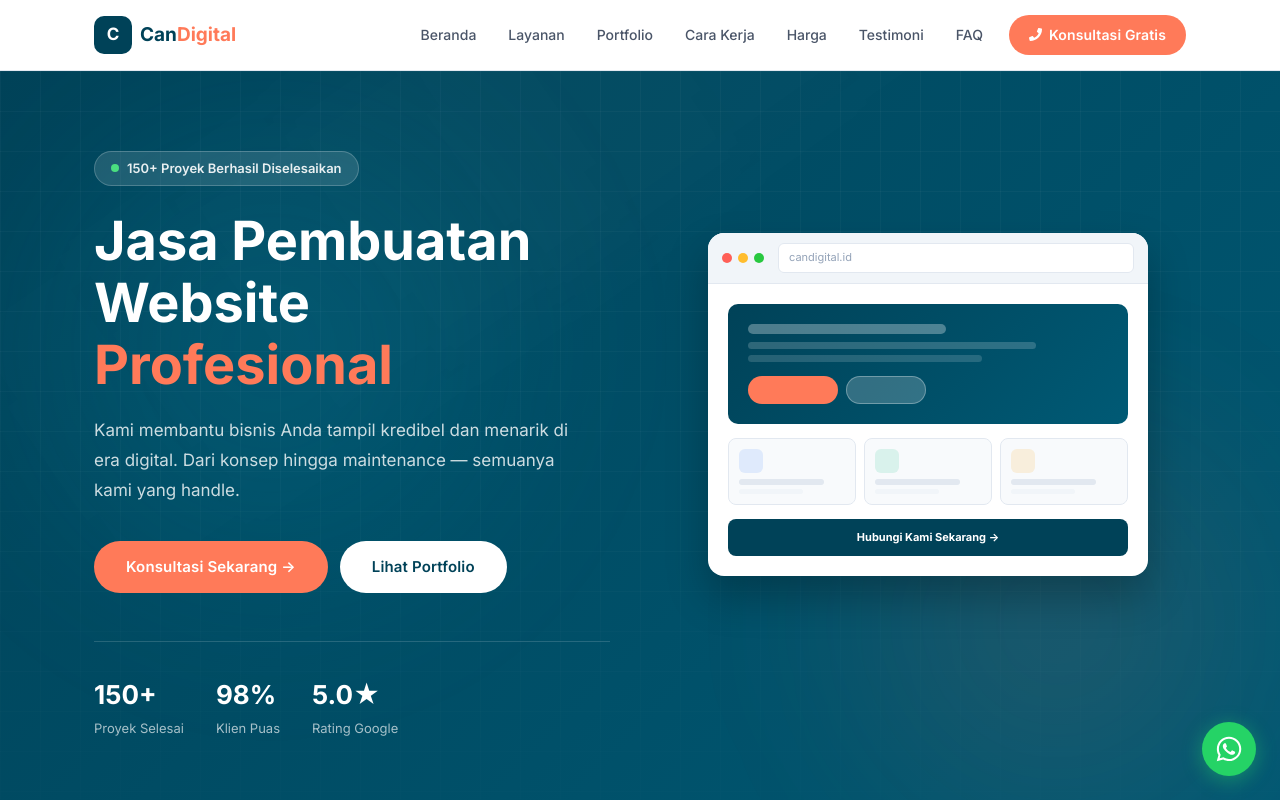
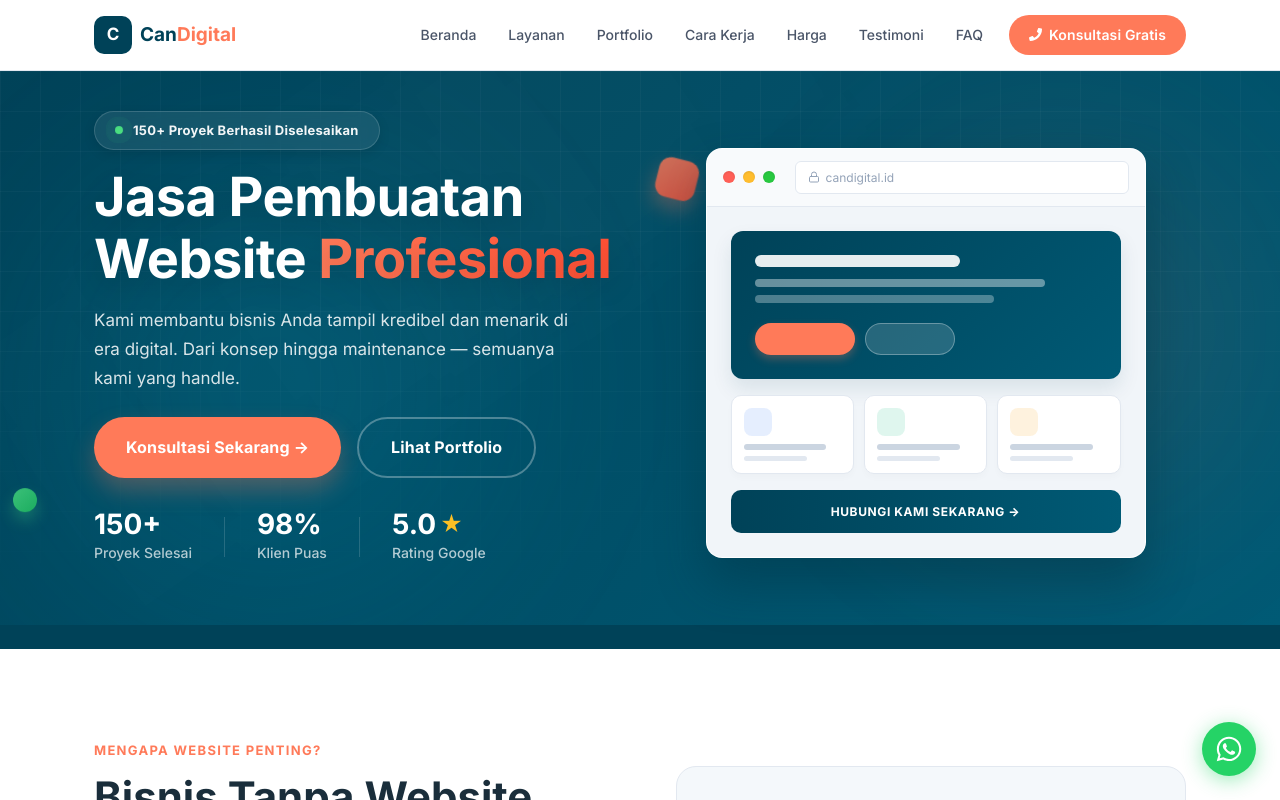
Before and after one commit to navyrastudio/companyprofilecandigital, a Next.js app: page / in a window 1280 px wide. Shown: the top 800 px of the page. Built offline with nearby package versions, Linux system fonts and the light colour scheme.

Commit message:
style(hero): refine layout and alignment

```diff
--- a/app/components/HeroSection.tsx
+++ b/app/components/HeroSection.tsx
@@ -4,8 +4,7 @@ export default function HeroSection() {
       id="hero"
       style={{
         background: "linear-gradient(135deg, #004258 0%, #005a75 100%)",
-        padding: "80px 0 0",
-        overflow: "hidden",
+        padding: "40px 0 0",
         position: "relative",
       }}
     >
@@ -32,32 +31,38 @@ export default function HeroSection() {
       </div>
 
       <div className="container" style={{ position: "relative", zIndex: 10 }}>
+        {/* Floating Decorative Orbs */}
+        <div className="hero-float-2" style={{ position: "absolute", top: "10%", right: "45%", width: "40px", height: "40px", borderRadius: "12px", background: "linear-gradient(135deg, rgba(255,122,89,0.8), rgba(255,80,53,0.8))", transform: "rotate(15deg)", boxShadow: "0 10px 20px rgba(255,122,89,0.3)", backdropFilter: "blur(4px)", zIndex: 0 }} />
+        <div className="hero-float-3" style={{ position: "absolute", bottom: "20%", left: "-5%", width: "24px", height: "24px", borderRadius: "50%", background: "linear-gradient(135deg, rgba(74,222,128,0.8), rgba(34,197,94,0.8))", boxShadow: "0 8px 16px rgba(74,222,128,0.3)", zIndex: 0 }} />
+
         <div
           style={{
             display: "grid",
             gridTemplateColumns: "1fr 1fr",
-            gap: "60px",
+            gap: "50px",
             alignItems: "center",
-            paddingBottom: "100px",
+            paddingBottom: "60px",
           }}
           className="two-col"
         >
           {/* Left */}
-          <div className="reveal-left">
+          <div className="reveal-left" style={{ position: "relative", zIndex: 2 }}>
             <div
               style={{
                 display: "inline-flex",
                 alignItems: "center",
-                gap: "8px",
-                background: "rgba(255,255,255,0.12)",
-                border: "1px solid rgba(255,255,255,0.2)",
+                gap: "10px",
+                background: "rgba(255,255,255,0.08)",
+                backdropFilter: "blur(10px)",
+                border: "1px solid rgba(255,255,255,0.15)",
                 borderRadius: "50px",
-                padding: "6px 16px",
-                marginBottom: "24px",
+                padding: "8px 20px",
+                marginBottom: "16px",
+                boxShadow: "0 4px 12px rgba(0,0,0,0.1)",
               }}
             >
-              <span style={{ width: 8, height: 8, borderRadius: "50%", background: "#4ade80", display: "inline-block" }} />
-              <span style={{ color: "rgba(255,255,255,0.9)", fontSize: "13px", fontWeight: 600 }}>
+              <span className="pulse-dot" style={{ width: 8, height: 8, borderRadius: "50%", background: "#4ade80", display: "inline-block", boxShadow: "0 0 10px #4ade80" }} />
+              <span style={{ color: "rgba(255,255,255,0.95)", fontSize: "13px", fontWeight: 700, letterSpacing: "0.02em" }}>
                 150+ Proyek Berhasil Diselesaikan
               </span>
             </div>
@@ -67,39 +72,65 @@ export default function HeroSection() {
                 fontSize: "clamp(32px, 4.5vw, 54px)",
                 fontWeight: 800,
                 color: "#fff",
-                marginBottom: "20px",
+                marginBottom: "16px",
                 lineHeight: 1.15,
+                letterSpacing: "-0.01em",
+                textShadow: "0 10px 30px rgba(0,0,0,0.15)",
               }}
             >
               Jasa Pembuatan<br />
               Website{" "}
-              <span style={{ color: "#ff7a59" }}>Profesional</span>
+              <span style={{
+                background: "linear-gradient(90deg, #ff7a59, #ff5035)",
+                WebkitBackgroundClip: "text",
+                WebkitTextFillColor: "transparent",
+                display: "inline-block"
+              }}>Profesional</span>
             </h1>
 
             <p
               style={{
                 fontSize: "17px",
-                color: "rgba(255,255,255,0.8)",
-                marginBottom: "36px",
-                lineHeight: 1.75,
-                maxWidth: "480px",
+                color: "rgba(255,255,255,0.85)",
+                marginBottom: "24px",
+                lineHeight: 1.7,
+                maxWidth: "500px",
+                fontWeight: 400,
               }}
             >
               Kami membantu bisnis Anda tampil kredibel dan menarik di era digital.
               Dari konsep hingga maintenance — semuanya kami yang handle.
             </p>
 
-            <div style={{ display: "flex", gap: "12px", flexWrap: "wrap" }}>
+            <div style={{ display: "flex", gap: "16px", flexWrap: "wrap", marginBottom: "32px" }}>
               <a
                 href="https://wa.me/6281234567890?text=Halo%20CanDigital%2C%20saya%20ingin%20konsultasi%20gratis"
                 target="_blank"
                 rel="noopener noreferrer"
-                className="btn btn-accent"
+                className="btn btn-accent hero-btn"
                 id="hero-cta-primary"
+                style={{
+                  padding: "16px 32px",
+                  fontSize: "16px",
+                  fontWeight: 700,
+                  boxShadow: "0 12px 24px rgba(255,122,89,0.3)",
+                }}
               >
                 Konsultasi Sekarang →
               </a>
-              <a href="#portfolio" className="btn btn-white" id="hero-cta-portfolio">
+              <a
+                href="#portfolio"
+                className="btn btn-white hero-btn-outline"
+                id="hero-cta-portfolio"
+                style={{
+                  padding: "16px 32px",
+                  fontSize: "16px",
+                  fontWeight: 700,
+                  background: "transparent",
+                  border: "2px solid rgba(255,255,255,0.3)",
+                  color: "#fff",
+                }}
+              >
                 Lihat Portfolio
               </a>
             </div>
@@ -109,114 +140,116 @@ export default function HeroSection() {
               style={{
                 display: "flex",
                 gap: "32px",
-                marginTop: "48px",
-                paddingTop: "32px",
-                borderTop: "1px solid rgba(255,255,255,0.15)",
+                alignItems: "center",
                 flexWrap: "wrap",
               }}
             >
-              {[
-                { num: "150+", label: "Proyek Selesai" },
-                { num: "98%", label: "Klien Puas" },
-                { num: "5.0★", label: "Rating Google" },
-              ].map((s) => (
-                <div key={s.label}>
-                  <div style={{ fontSize: "26px", fontWeight: 800, color: "#fff" }}>{s.num}</div>
-                  <div style={{ fontSize: "13px", color: "rgba(255,255,255,0.65)", marginTop: "2px" }}>{s.label}</div>
+              <div style={{ display: "flex", flexDirection: "column", gap: "4px" }}>
+                <div style={{ fontSize: "28px", fontWeight: 800, color: "#fff", lineHeight: 1 }}>150+</div>
+                <div style={{ fontSize: "14px", color: "rgba(255,255,255,0.7)", fontWeight: 500 }}>Proyek Selesai</div>
+              </div>
+              <div style={{ width: "1px", height: "40px", background: "rgba(255,255,255,0.15)" }} className="hide-mobile" />
+              <div style={{ display: "flex", flexDirection: "column", gap: "4px" }}>
+                <div style={{ fontSize: "28px", fontWeight: 800, color: "#fff", lineHeight: 1 }}>98%</div>
+                <div style={{ fontSize: "14px", color: "rgba(255,255,255,0.7)", fontWeight: 500 }}>Klien Puas</div>
+              </div>
+              <div style={{ width: "1px", height: "40px", background: "rgba(255,255,255,0.15)" }} className="hide-mobile" />
+              <div style={{ display: "flex", flexDirection: "column", gap: "4px" }}>
+                <div style={{ display: "flex", alignItems: "center", gap: "4px", fontSize: "28px", fontWeight: 800, color: "#fff", lineHeight: 1 }}>
+                  5.0 <span style={{ color: "#fbbf24", fontSize: "22px" }}>★</span>
                 </div>
-              ))}
+                <div style={{ fontSize: "14px", color: "rgba(255,255,255,0.7)", fontWeight: 500 }}>Rating Google</div>
+              </div>
             </div>
           </div>
 
           {/* Right — browser mockup */}
           <div
             className="reveal-right hide-mobile"
-            style={{ display: "flex", alignItems: "center", justifyContent: "center", marginTop: "-80px" }}
+            style={{ display: "flex", alignItems: "center", justifyContent: "center", marginTop: "30px", position: "relative", zIndex: 2 }}
           >
             <div
-              className="float"
+              className="hero-float-1"
               style={{
                 width: "100%",
                 maxWidth: "440px",
                 background: "#fff",
                 borderRadius: "16px",
                 overflow: "hidden",
-                boxShadow: "0 20px 40px rgba(0,0,0,0.25)",
+                boxShadow: "0 24px 48px rgba(0,45,61,0.4)",
+                border: "1px solid rgba(255,255,255,0.1)",
               }}
             >
               {/* Browser bar */}
               <div
                 style={{
-                  background: "#f1f5f9",
-                  padding: "10px 14px",
+                  background: "#f8fafc",
+                  padding: "12px 16px",
                   display: "flex",
                   alignItems: "center",
-                  gap: "6px",
+                  gap: "8px",
                   borderBottom: "1px solid #e2e8f0",
                 }}
               >
-                <div style={{ width: 10, height: 10, borderRadius: "50%", background: "#ff5f57" }} />
-                <div style={{ width: 10, height: 10, borderRadius: "50%", background: "#ffbd2e" }} />
-                <div style={{ width: 10, height: 10, borderRadius: "50%", background: "#28c840" }} />
+                <div style={{ width: 12, height: 12, borderRadius: "50%", background: "#ff5f57", boxShadow: "inset 0 1px 2px rgba(0,0,0,0.1)" }} />
+                <div style={{ width: 12, height: 12, borderRadius: "50%", background: "#ffbd2e", boxShadow: "inset 0 1px 2px rgba(0,0,0,0.1)" }} />
+                <div style={{ width: 12, height: 12, borderRadius: "50%", background: "#28c840", boxShadow: "inset 0 1px 2px rgba(0,0,0,0.1)" }} />
                 <div
                   style={{
                     flex: 1,
                     background: "#fff",
                     borderRadius: "6px",
-                    padding: "5px 10px",
-                    fontSize: "11px",
+                    padding: "6px 12px",
+                    fontSize: "12px",
                     color: "#94a3b8",
-                    marginLeft: "8px",
+                    marginLeft: "12px",
                     border: "1px solid #e2e8f0",
+                    display: "flex",
+                    alignItems: "center",
+                    gap: "6px"
                   }}
                 >
+                  <svg width="12" height="12" viewBox="0 0 24 24" fill="none" stroke="currentColor" strokeWidth="2" strokeLinecap="round" strokeLinejoin="round"><rect x="3" y="11" width="18" height="11" rx="2" ry="2"></rect><path d="M7 11V7a5 5 0 0 1 10 0v4"></path></svg>
                   candigital.id
                 </div>
               </div>
               {/* Page content mockup */}
-              <div style={{ padding: "20px" }}>
+              <div style={{ padding: "24px", background: "#f1f5f9" }}>
                 {/* Hero area mockup */}
                 <div
                   style={{
                     background: "linear-gradient(135deg, #004258, #005a75)",
-                    borderRadius: "10px",
-                    padding: "20px",
-                    marginBottom: "14px",
+                    borderRadius: "12px",
+                    padding: "24px",
+                    marginBottom: "16px",
+                    boxShadow: "0 10px 20px rgba(0,66,88,0.1)",
                   }}
                 >
-                  <div style={{ width: "55%", height: "10px", background: "rgba(255,255,255,0.3)", borderRadius: "5px", marginBottom: "8px" }} />
-                  <div style={{ width: "80%", height: "7px", background: "rgba(255,255,255,0.18)", borderRadius: "5px", marginBottom: "6px" }} />
-                  <div style={{ width: "65%", height: "7px", background: "rgba(255,255,255,0.15)", borderRadius: "5px", marginBottom: "14px" }} />
-                  <div style={{ display: "flex", gap: "8px" }}>
-                    <div style={{ width: "90px", height: "28px", background: "#ff7a59", borderRadius: "20px" }} />
-                    <div style={{ width: "80px", height: "28px", background: "rgba(255,255,255,0.2)", borderRadius: "20px", border: "1px solid rgba(255,255,255,0.3)" }} />
+                  <div style={{ width: "60%", height: "12px", background: "rgba(255,255,255,0.9)", borderRadius: "6px", marginBottom: "12px" }} />
+                  <div style={{ width: "85%", height: "8px", background: "rgba(255,255,255,0.4)", borderRadius: "4px", marginBottom: "8px" }} />
+                  <div style={{ width: "70%", height: "8px", background: "rgba(255,255,255,0.3)", borderRadius: "4px", marginBottom: "20px" }} />
+                  <div style={{ display: "flex", gap: "10px" }}>
+                    <div style={{ width: "100px", height: "32px", background: "#ff7a59", borderRadius: "50px", boxShadow: "0 4px 8px rgba(255,122,89,0.3)" }} />
+                    <div style={{ width: "90px", height: "32px", background: "rgba(255,255,255,0.15)", borderRadius: "50px", border: "1px solid rgba(255,255,255,0.3)" }} />
                   </div>
                 </div>
                 {/* Cards */}
-                <div style={{ display: "grid", gridTemplateColumns: "1fr 1fr 1fr", gap: "8px", marginBottom: "14px" }}>
+                <div style={{ display: "grid", gridTemplateColumns: "1fr 1fr 1fr", gap: "10px", marginBottom: "16px" }}>
                   {["#3b82f6", "#10b981", "#f59e0b"].map((c, i) => (
-                    <div key={i} style={{ background: "#f8fafc", borderRadius: "8px", padding: "10px", border: "1px solid #e2e8f0" }}>
-                      <div style={{ width: 24, height: 24, borderRadius: "6px", background: c + "22", marginBottom: "6px" }} />
-                      <div style={{ width: "80%", height: "6px", background: "#e2e8f0", borderRadius: "3px", marginBottom: "4px" }} />
-                      <div style={{ width: "60%", height: "5px", background: "#f1f5f9", borderRadius: "3px" }} />
+                    <div key={i} style={{ background: "#fff", borderRadius: "10px", padding: "12px", border: "1px solid #e2e8f0", boxShadow: "0 4px 6px rgba(0,0,0,0.02)" }}>
+                      <div style={{ width: 28, height: 28, borderRadius: "8px", background: c + "22", marginBottom: "8px" }} />
+                      <div style={{ width: "85%", height: "6px", background: "#cbd5e1", borderRadius: "3px", marginBottom: "6px" }} />
+                      <div style={{ width: "65%", height: "5px", background: "#e2e8f0", borderRadius: "3px" }} />
                     </div>
                   ))}
                 </div>
-                <div style={{ background: "#004258", borderRadius: "8px", padding: "10px 14px", textAlign: "center", fontSize: "11px", fontWeight: 700, color: "#fff" }}>
+                <div style={{ background: "linear-gradient(90deg, #004258, #005a75)", borderRadius: "10px", padding: "12px 16px", textAlign: "center", fontSize: "12px", fontWeight: 800, color: "#fff", letterSpacing: "0.05em", textTransform: "uppercase" }}>
                   Hubungi Kami Sekarang →
                 </div>
               </div>
             </div>
           </div>
         </div>
-      </div>
-
-      {/* Bottom wave */}
-      <div style={{ position: "relative", zIndex: 10, marginTop: "-1px", lineHeight: 0 }}>
-        <svg viewBox="0 0 1440 60" fill="none" xmlns="http://www.w3.org/2000/svg" style={{ display: "block", width: "100%" }}>
-          <path d="M0 60L60 50C120 40 240 20 360 15C480 10 600 20 720 28C840 36 960 42 1080 40C1200 38 1320 28 1380 23L1440 18V60H0Z" fill="#f4f8fb" />
-          <path d="M0 60L60 55C120 50 240 40 360 36C480 32 600 38 720 44C840 50 960 54 1080 52C1200 50 1320 42 1380 38L1440 34V60H0Z" fill="white" />
-        </svg>
       </div>
 
       <style>{`
@@ -226,13 +259,22 @@ export default function HeroSection() {
           100% { transform: translateY(0px); }
         }
         @keyframes heroFloatAlt {
-          0% { transform: translateY(0px) scale(1); }
-          50% { transform: translateY(-10px) scale(1.1); }
-          100% { transform: translateY(0px) scale(1); }
+          0% { transform: translateY(0px) scale(1) rotate(15deg); }
+          50% { transform: translateY(-20px) scale(1.05) rotate(10deg); }
+          100% { transform: translateY(0px) scale(1) rotate(15deg); }
+        }
+        @keyframes pulseDot {
+          0% { transform: scale(0.95); box-shadow: 0 0 0 0 rgba(74, 222, 128, 0.7); }
+          70% { transform: scale(1); box-shadow: 0 0 0 10px rgba(74, 222, 128, 0); }
+          100% { transform: scale(0.95); box-shadow: 0 0 0 0 rgba(74, 222, 128, 0); }
         }
         .hero-float-1 { animation: heroFloat 6s ease-in-out infinite; }
-        .hero-float-2 { animation: heroFloatAlt 8s ease-in-out infinite reverse; }
+        .hero-float-2 { animation: heroFloatAlt 8s ease-in-out infinite; }
         .hero-float-3 { animation: heroFloat 7s ease-in-out infinite 2s; }
+        .pulse-dot { animation: pulseDot 2s infinite; }
+
+        .hero-btn:hover { transform: translateY(-3px); box-shadow: 0 16px 32px rgba(255,122,89,0.4) !important; }
+        .hero-btn-outline:hover { background: rgba(255,255,255,0.1) !important; transform: translateY(-3px); }
 
         @media (max-width: 900px) {
           #hero .two-col { grid-template-columns: 1fr !important; }
--- a/app/page.tsx
+++ b/app/page.tsx
@@ -43,7 +43,7 @@ export default function Home() {
             overflow: "hidden",
           }}
         >
-          <div
+          {/* <div
             style={{
               display: "flex",
               width: "max-content",
@@ -86,7 +86,7 @@ export default function Home() {
                 {item}
               </span>
             ))}
-          </div>
+          </div> */}
         </div>
 
         <WhyUsSection />
```
